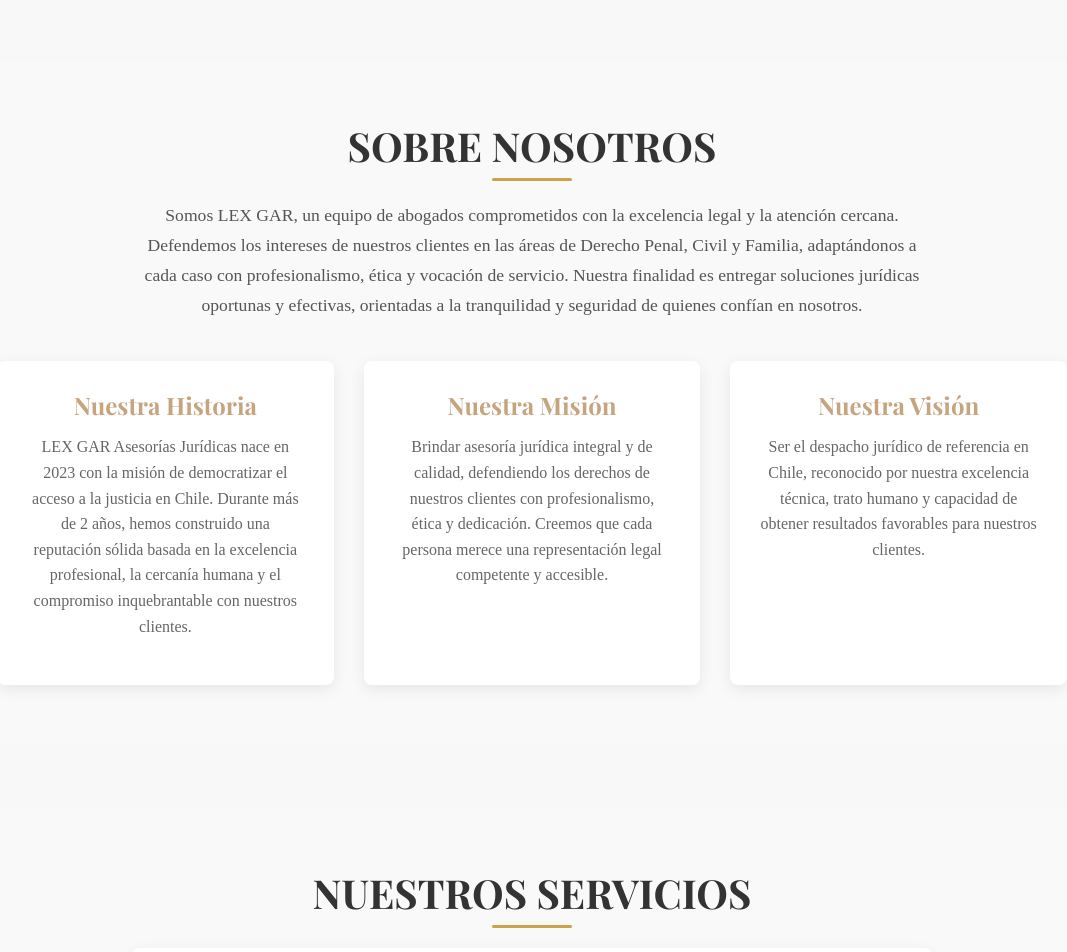
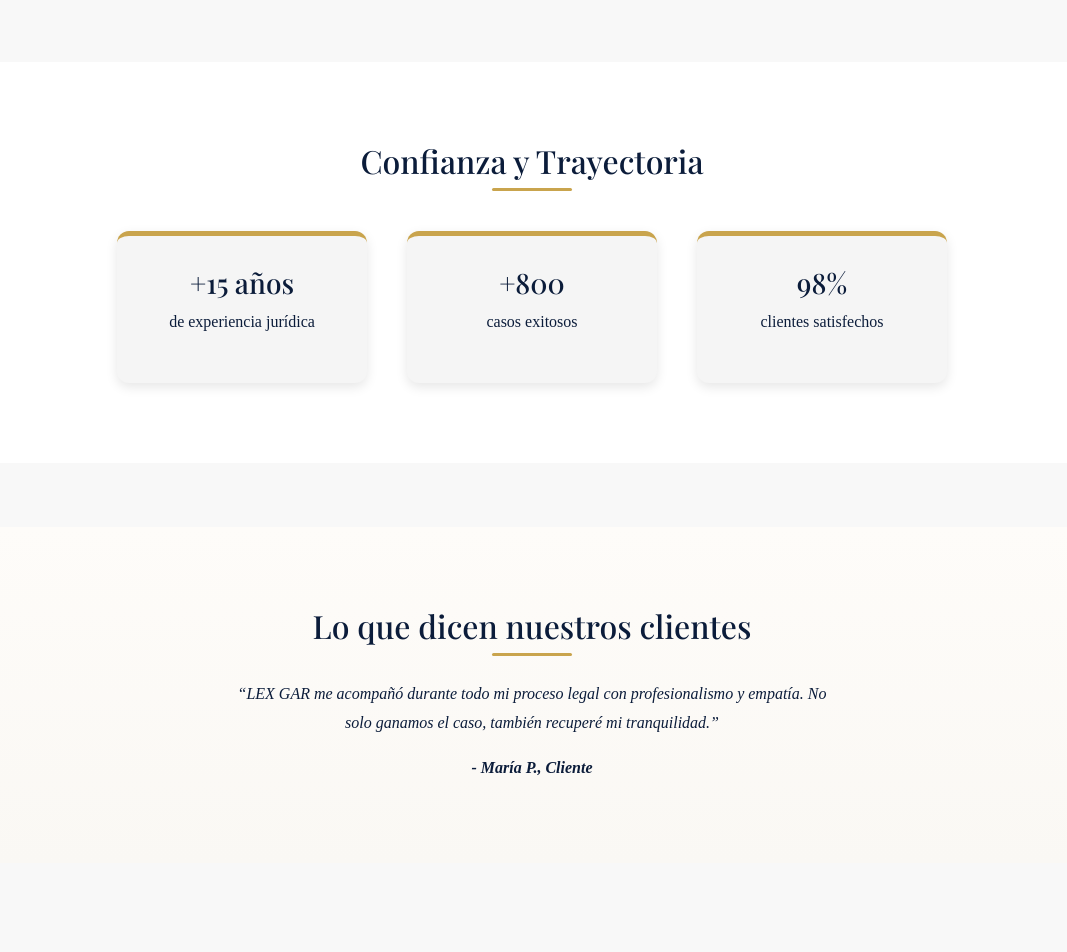
Before and after one commit to Mastercarmecanica/abogado-web, a React (Create React App) app: page / in a window 1280 px wide. Shown: the part 1040-1992 px from the top of the page, without its empty margins (108-1175 px from the left). Built offline with nearby package versions, Linux system fonts and the light colour scheme.

Commit message:
Implementa la navegación entre páginas con React Router

```diff
--- a/package.json
+++ b/package.json
@@ -12,6 +12,7 @@
     "react": "^19.2.0",
     "react-bootstrap": "^2.10.10",
     "react-dom": "^19.2.0",
+    "react-router-dom": "^7.9.5",
     "react-scripts": "5.0.1",
     "web-vitals": "^2.1.4"
   },
--- a/src/App.js
+++ b/src/App.js
@@ -1,23 +1,42 @@
 import React, { useState } from 'react';
+import { BrowserRouter as Router, Routes, Route } from 'react-router-dom';
 import './App.css';
+
+// Componentes de la página
 import Header from './components/Header';
+import Footer from './components/Footer';
 import Hero from './components/Hero';
+import Trust from './components/Trust';
+import Testimonials from './components/Testimonials';
+import Cases from './components/Cases';
+
+// Páginas
 import About from './components/About';
 import Services from './components/Services';
-import Trust from './components/Trust';
-import Testimonials from './components/Testimonials';
 import Team from './components/Team';
-import Cases from './components/Cases';
-import Footer from './components/Footer';
+import Contact from './components/Contact';
+
+// Página de Inicio
+function Home() {
+  return (
+    <>
+      <Hero />
+      <main>
+        <Trust />
+        <Testimonials />
+        <Cases />
+      </main>
+    </>
+  );
+}
 
 function App() {
-  const [showWhatsappOptions, setShowWhatsappOptions] = useState(false); // State for WhatsApp options
+  const [showWhatsappOptions, setShowWhatsappOptions] = useState(false);
 
   const toggleWhatsappOptions = () => {
     setShowWhatsappOptions(!showWhatsappOptions);
   };
 
-  // WhatsApp numbers for different matters
   const whatsappNumbers = {
     civil: '+56956328904',
     familia: '+56939673735',
@@ -33,17 +52,16 @@
   };
 
   return (
+    <Router>
       <div className="App">
         <Header />
-      <Hero />
-      <About />
-      <Services />
-      <main>
-        <Trust />
-        <Testimonials />
-        <Team />
-        <Cases />
-      </main>
+        <Routes>
+          <Route path="/" element={<Home />} />
+          <Route path="/nosotros" element={<About />} />
+          <Route path="/servicios" element={<Services />} />
+          <Route path="/equipo" element={<Team />} />
+          <Route path="/contacto" element={<Contact />} />
+        </Routes>
         <Footer />
 
         {/* ======= BOTÓN FLOTANTE WHATSAPP ======= */}
@@ -82,6 +100,7 @@
           </button>
         </div>
       </div>
+    </Router>
   );
 }
 
--- a/src/components/Header.js
+++ b/src/components/Header.js
@@ -1,4 +1,5 @@
 import React, { useState } from 'react';
+import { Link } from 'react-router-dom';
 import logo from '../assets/hero.png'; // Importa tu logo
 
 function Header() {
@@ -11,7 +12,9 @@
   return (
     <header className="main-header">
       <div className="header-logo-container">
-        <img src={logo} alt="LEXGAR Logo" className="header-logo" />
+        <Link to="/">
+          <img src={logo} alt="LEXGAR Logo" className="header-logo" />
+        </Link>
       </div>
       <div className={`menu-toggle ${isOpen ? 'open' : ''}`} onClick={toggleMenu}>
         <div></div>
@@ -20,10 +23,10 @@
       </div>
       <nav>
         <ul className={isOpen ? 'open' : ''}>
-          <li><a href="#about" onClick={toggleMenu}>Sobre Nosotros</a></li>
-          <li><a href="#services" onClick={toggleMenu}>Servicios</a></li>
-          <li><a href="#team" onClick={toggleMenu}>Nuestro Equipo</a></li>
-          <li><a href="#contact" onClick={toggleMenu}>Contacto</a></li>
+          <li><Link to="/nosotros" onClick={toggleMenu}>Sobre Nosotros</Link></li>
+          <li><Link to="/servicios" onClick={toggleMenu}>Servicios</Link></li>
+          <li><Link to="/equipo" onClick={toggleMenu}>Nuestro Equipo</Link></li>
+          <li><Link to="/contacto" onClick={toggleMenu}>Contacto</Link></li>
         </ul>
       </nav>
     </header>
```
Also changed, not shown: 1 other file (tests, documents, lock files or other folders). Lines whose indentation alone changed are shown as unchanged.
